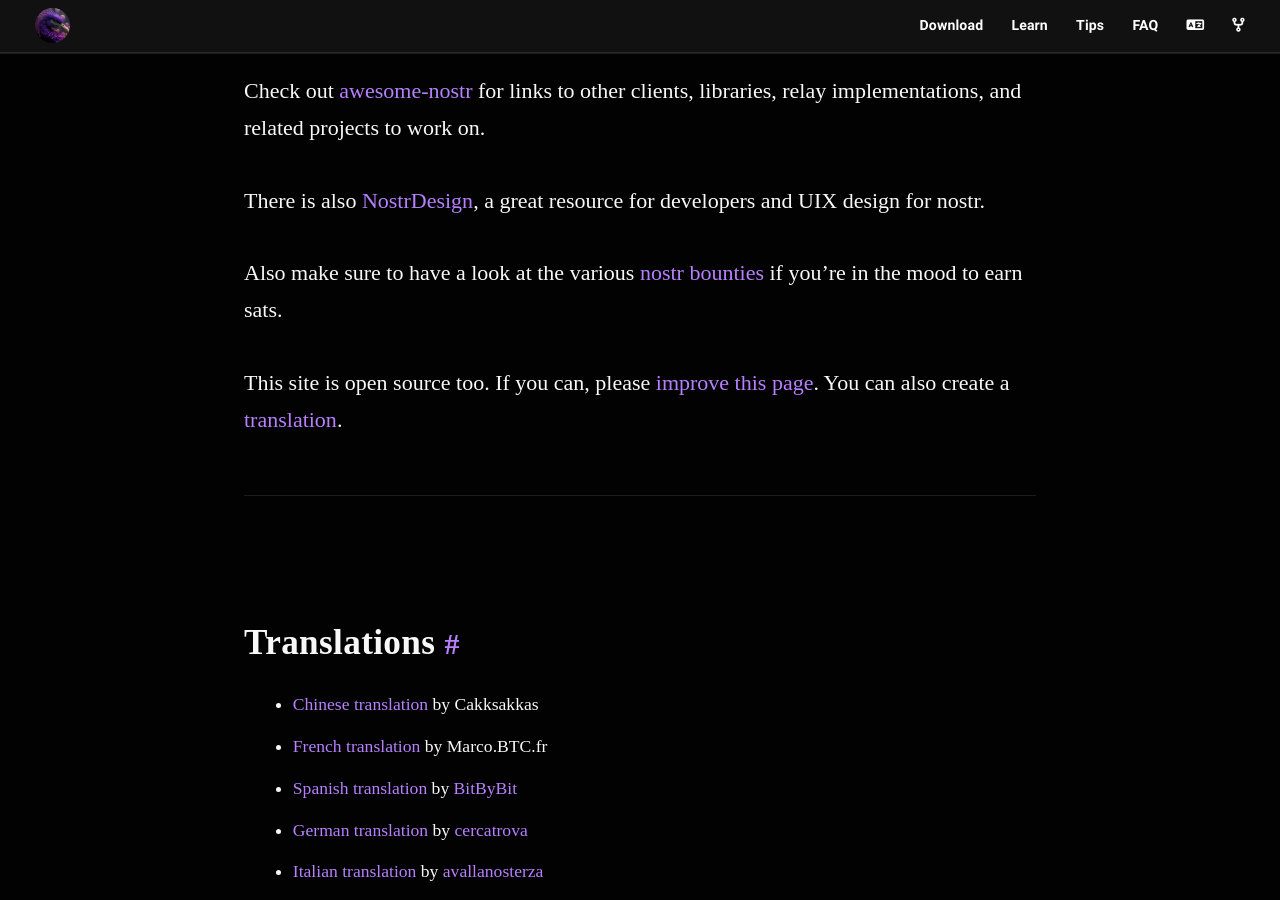
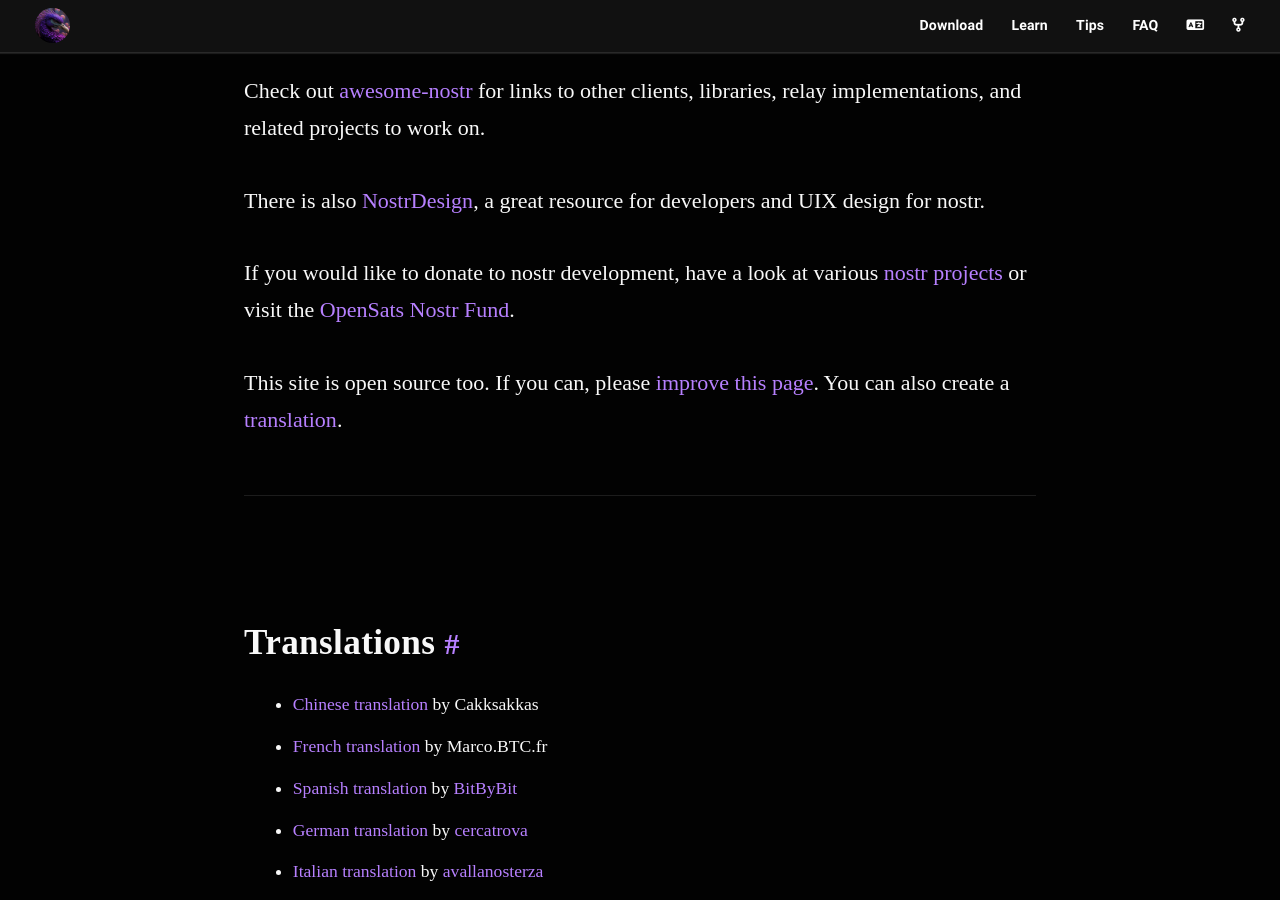
Before and after one commit to nostr-resources/nostr-resources.github.io, a Jekyll site: the page built from index.md, in a window 1280 px wide and 900 px high, scrolled down 20446 px. Built offline with Jekyll 4.4.1, drawn with Linux system fonts in a browser that asks for light colours; some web fonts are replaced.

Commit message:
replaced bounstr (#67)
I removed bounstr and the reference to bounties, and replaced with a donation prompt and links. I don't know of a currently functional bounty replacement.

```diff
--- a/index.md
+++ b/index.md
@@ -554,7 +554,7 @@ Check out [awesome-nostr](https://github.com/aljazceru/awesome-nostr) for links
 
 There is also [NostrDesign](https://nostrdesign.org/), a great resource for developers and UIX design for nostr.
 
-Also make sure to have a look at the various [nostr bounties](https://bountsr.org/) if you're in the mood to earn sats.
+If you would like to donate to nostr development, have a look at various [nostr projects](https://geyser.fund/?search=nostr) or visit the [OpenSats Nostr Fund](https://opensats.org/funds/nostr).
 
 This site is open source too. If you can, please [improve this page](https://github.com/nostr-resources/nostr-resources.github.io). You can also create a [translation](#translations).
 
```
